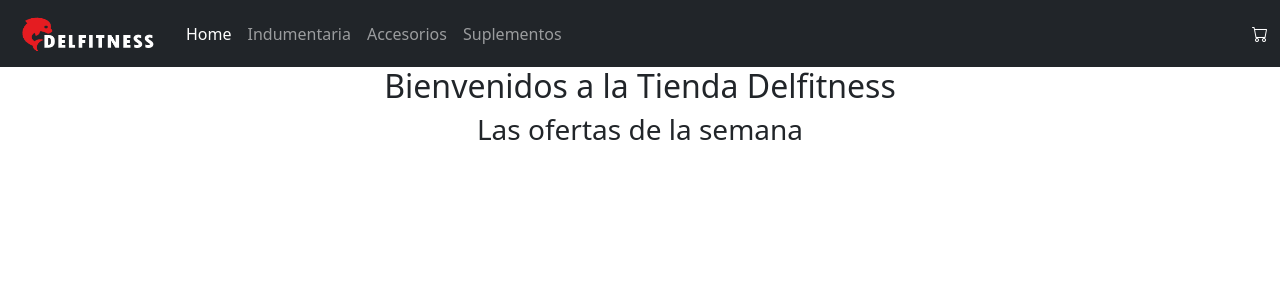
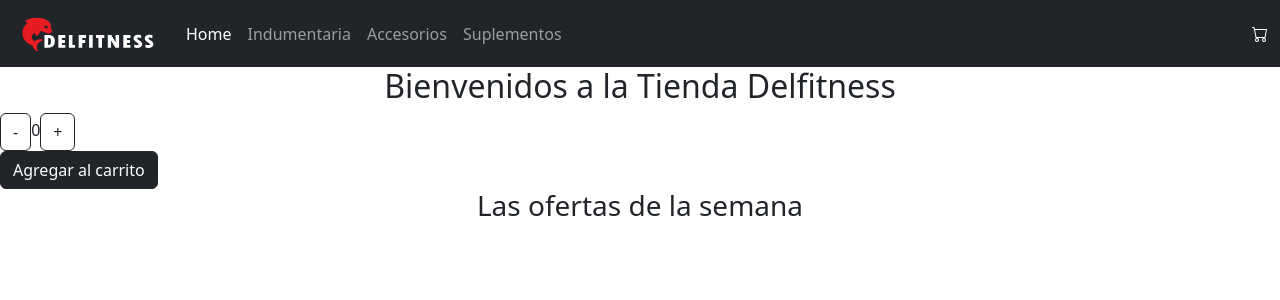
Before and after one commit to ayalajair/delfitness, a React (Create React App) app: page / in a window 1280 px wide. Shown: the top 300 px of the page. Built offline with nearby package versions, Linux system fonts and the light colour scheme.

Commit message:
Creacion del ItemCounter

```diff
--- /dev/null
+++ b/src/components/ItemCount/ItemCount.js
@@ -0,0 +1,19 @@
+import React, {useState} from "react";
+import './ItemCount.css';
+import 'bootstrap/dist/css/bootstrap.min.css';
+
+const ItemCount = ()=> {
+
+    return (
+        <div className="itemCounter">
+            <button className="btn btn-outline-dark">-</button>
+            <span>0</span>
+            <button className="btn btn-outline-dark">+</button>
+            <div>
+                <button className="btn btn-dark">Agregar al carrito</button>
+            </div>
+        </div>
+    )
+};
+
+export default ItemCount;
--- a/src/components/ItemListContainer/ItemListContainer.js
+++ b/src/components/ItemListContainer/ItemListContainer.js
@@ -1,10 +1,14 @@
 import React from "react";
 import './ItemListContainer.css';
 import 'bootstrap/dist/css/bootstrap.min.css';
+import ItemCount from "../ItemCount/ItemCount";
 
 const ItemListContainer = ({greeting}) => {
     return (
+        <>
         <h2>{greeting}</h2>
+        <ItemCount/>
+        </>
     )
 }
 
```
Also changed, not shown: src/components/ItemCount/ItemCount.css (added).
